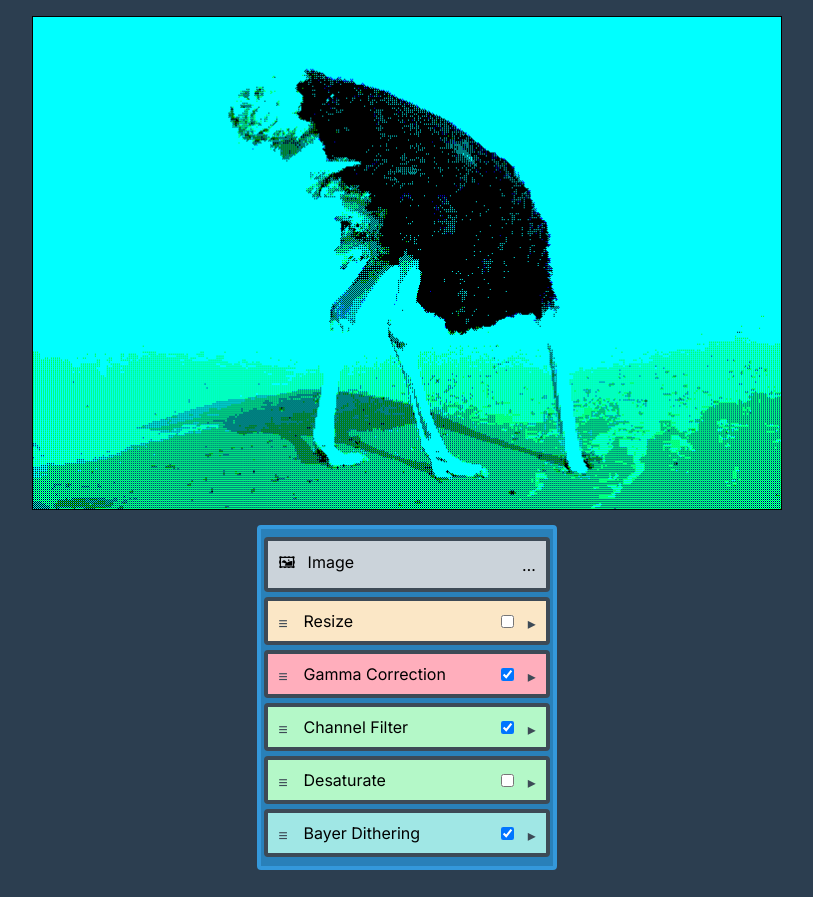
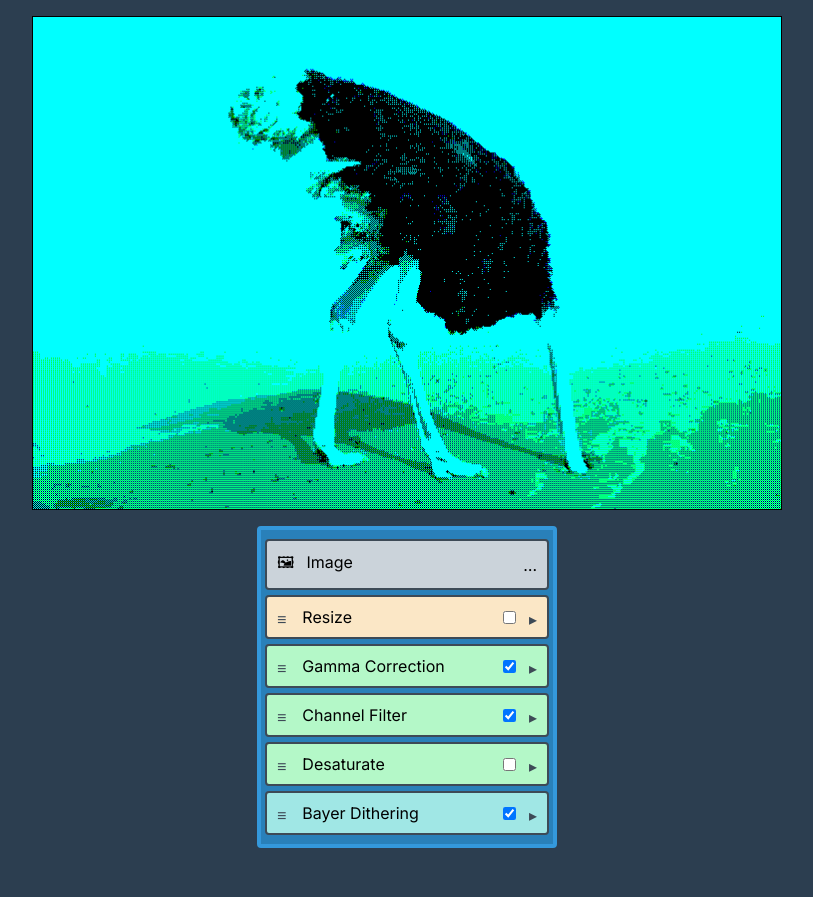
Before and after one commit to KereneL/next-graphic-effects, a Next.js app: page / in a window 1280 px wide. Shown: the whole page, without its empty margins (233-1046 px from the left). After the commit the page ends 876 px from the top, so only its background shows below. Built offline with nearby package versions, Linux system fonts and the light colour scheme.

Commit message:
refactored style into css

```diff
--- a/src/app/components/EffectListItem.jsx
+++ b/src/app/components/EffectListItem.jsx
@@ -29,16 +29,8 @@ export default function EffectListItem({
       ref={provided.innerRef}
       {...provided.draggableProps}
       onClick={handleLayerClick}
+      className="layer-list-item"
       style={{
-        padding: "10px",
-        margin: "5px 0",
-        cursor: "pointer",
-        borderRadius: "4px",
-        border: "4px solid",
-        boxSizing: "border-box",
-        display: "flex",
-        alignItems: "center",
-        justifyContent: "space-between",
         ...provided.draggableProps.style,
         ...layerStyle,
       }}
--- a/src/app/components/ImageListItem.jsx
+++ b/src/app/components/ImageListItem.jsx
@@ -22,18 +22,12 @@ export default function ImageListItem() {
   return (
     <div
       onClick={handleBackgroundClick}
+      className="layer-list-item"
       style={{
-        padding: "10px",
-        margin: "5px 0",
         backgroundColor: "#cbd3da",
         color: "#000",
         cursor: "pointer",
-        borderRadius: "4px",
-        border: "4px solid",
         borderColor: "#3d4a56",
-        display: "flex",
-        alignItems: "center",
-        justifyContent: "space-between",
       }}
     >
       <div>
--- a/src/app/components/LayerControls.jsx
+++ b/src/app/components/LayerControls.jsx
@@ -11,21 +11,7 @@ export default function LayerControls({ selectedLayer, onChange }) {
 
   return (
     <div
-      style={{
-        position: "absolute",
-        left: "90%",
-        border: "2px solid rgba(0, 0, 0, 0.75)",
-        borderRadius: "4px",
-        backgroundColor: "#f9f9f9",
-        zIndex: "1000",
-        boxShadow: "0px 4px 6px rgba(0, 0, 0, 0.25)",
-        whiteSpace: "nowrap",
-        color: "#000000",
-        display: "flex",
-        flexDirection: "column",
-        gap: "10px",
-        cursor: "default",
-      }}
+      className="layer-controls"
       onClick={(e) => {
         e.stopPropagation(); // Prevent clicks from propagating
       }}
--- a/src/app/components/LayersPanel.jsx
+++ b/src/app/components/LayersPanel.jsx
@@ -3,25 +3,7 @@ import List from "./List";
 
 export default function LayersPanel() {
   return (
-    <div
-      className="layers-panel"
-      style={{
-        minWidth: "128px",
-        maxWidth: "300px",
-        margin: "0.2em",
-        padding: "0.2em",
-        height: "100%",
-        boxSizing: "border-box",
-        width: "300px",
-        position: "relative",
-        overflow: "visible",
-
-        backgroundColor: "#2980b9",
-        borderRadius: "4px",
-        border: "4px solid",
-        borderColor: "#3498db",
-      }}
-    >
+    <div className="layer-panel">
       <List />
     </div>
   );
--- a/src/app/components/List.jsx
+++ b/src/app/components/List.jsx
@@ -39,7 +39,7 @@ export default function List() {
             <ul
               {...provided.droppableProps}
               ref={provided.innerRef}
-              style={{ listStyleType: "none", padding: "0" }}
+              className="layer-list"
             >
               <ImageListItem />
               {layerList.map((layer, index) => (
--- a/src/app/components/ListItemHandle.jsx
+++ b/src/app/components/ListItemHandle.jsx
@@ -6,12 +6,7 @@ export default function ListItemHandle({ handleColor, provided }) {
   return (
     <div
       className="list-item-handle"
-      style={{
-        paddingInlineEnd: "1em",
-        fontSizeAdjust: "0.75",
-        lineHeight: "0",
-        color: handleColor,
-      }}
+      style={{ color: handleColor }}
       {...provided.dragHandleProps}
     >
       ≡
--- a/src/app/components/ToolPanel.jsx
+++ b/src/app/components/ToolPanel.jsx
@@ -5,15 +5,7 @@ import LayersPanel from "./LayersPanel";
 
 export default function ToolPanel() {
   return (
-    <div
-      className="tool-panel"
-      style={{
-        display: "flex",
-        justifyContent: "center",
-        margin: "0 0 0 0",
-        padding: "0.5em",
-      }}
-    >
+    <div className="tool-panel">
       {/*<p>some top text here maybe</p>*/}
       <LayersPanel />
     </div>
--- a/src/app/effects/gamma-correction/GammaCorrection.js
+++ b/src/app/effects/gamma-correction/GammaCorrection.js
@@ -5,16 +5,14 @@ const GammaCorrection = {
     schema: {
         "title": "Gamma Correction",
         "idleStyle": {
-            backgroundColor: '#FFAEBC',
+            backgroundColor: '#B4F8C8',
             color: '#000000',
             borderColor: '#3d4a56',
-            boxSizing: 'border-box',
         },
         "selectedStyle": {
-            backgroundColor: '#FFAEBC',
-            color: '#ff163e',
-            borderColor: '#ff627d',
-            boxSizing: 'border-box',
+            backgroundColor: '#B4F8C8',
+            color: '#0b6e29',
+            borderColor: '#12B442',
         }
     },
 
--- a/src/app/globals.css
+++ b/src/app/globals.css
@@ -9,30 +9,24 @@
   --background-start-rgb: 214, 219, 220;
   --background-end-rgb: 255, 255, 255;
 
-  --primary-glow: conic-gradient(
-    from 180deg at 50% 50%,
+  --primary-glow: conic-gradient(from 180deg at 50% 50%,
       #16abff33 0deg,
       #0885ff33 55deg,
       #54d6ff33 120deg,
       #0071ff33 160deg,
-    transparent 360deg
-  );
-  --secondary-glow: radial-gradient(
-    rgba(255, 255, 255, 1),
-    rgba(255, 255, 255, 0)
-  );
+      transparent 360deg);
+  --secondary-glow: radial-gradient(rgba(255, 255, 255, 1),
+      rgba(255, 255, 255, 0));
 
   --tile-start-rgb: 239, 245, 249;
   --tile-end-rgb: 228, 232, 233;
-  --tile-border: conic-gradient(
-    #00000080,
+  --tile-border: conic-gradient(#00000080,
       #00000040,
       #00000030,
       #00000020,
       #00000010,
       #00000010,
-    #00000080
-  );
+      #00000080);
 
   --callout-rgb: 238, 240, 241;
   --callout-border-rgb: 172, 175, 176;
@@ -47,24 +41,20 @@
     --background-end-rgb: 0, 0, 0;
 
     --primary-glow: radial-gradient(rgba(1, 65, 255, 0.4), rgba(1, 65, 255, 0));
-    --secondary-glow: linear-gradient(
-      to bottom right,
+    --secondary-glow: linear-gradient(to bottom right,
         rgba(1, 65, 255, 0),
         rgba(1, 65, 255, 0),
-      rgba(1, 65, 255, 0.3)
-    );
+        rgba(1, 65, 255, 0.3));
 
     --tile-start-rgb: 2, 13, 46;
     --tile-end-rgb: 2, 5, 19;
-    --tile-border: conic-gradient(
-      #ffffff80,
+    --tile-border: conic-gradient(#ffffff80,
         #ffffff40,
         #ffffff30,
         #ffffff20,
         #ffffff10,
         #ffffff10,
-      #ffffff80
-    );
+        #ffffff80);
 
     --callout-rgb: 20, 20, 20;
     --callout-border-rgb: 108, 108, 108;
@@ -83,6 +73,19 @@ html,
 body {
   max-width: 100vw;
   overflow-x: hidden;
+}
+
+main {
+  display: flex;
+  padding: 1rem;
+  justify-content: center;
+}
+
+AppWrapper {
+  display: flex;
+  flex-direction: row;
+  min-height: 100vh;
+  position: relative;
 }
 
 body {
@@ -104,7 +107,71 @@ a {
   }
 }
 
+.tool-panel {
+  display: flex;
+  justify-content: center;
+  margin: 0 0 0 0;
+  padding: 0.5em;
+}
+
+.layer-panel {
+  min-width: 128px;
+  max-width: 300px;
+  margin: 0.25em;
+  padding: 0.25em;
+  height: 100%;
+  box-sizing: border-box;
+  width: 300px;
+  position: relative;
+  overflow: visible;
+  background-color: #2980b9;
+  border-radius: 4px;
+  border: 4px solid;
+  border-color: #3498db;
+}
+
+.layer-list {
+  list-style-type: "none";
+  padding: "0";
+}
+
+.layer-list-item {
+  padding: 10px;
+  margin: 5px 0;
+  cursor: pointer;
+  border-radius: 4px;
+  border: 2px solid;
+  box-sizing: border-box;
+  display: flex;
+  align-items: center;
+  justify-content: space-between;
+  position: relative;
+}
+
+.list-item-handle {
+  padding-inline-end: 1em;
+  font-size-adjust: 0.75;
+  line-height: 0;
+}
+
+.layer-controls {
+  position: absolute;
+  left: 100%;
+  margin-inline-start: 8px;
+  border: 2px solid #3498db;
+  border-radius: 4px;
+  background-color: #f9f9f9;
+  z-index: 1000;
+  box-shadow: 0px 4px 6px rgba(0, 0, 0, 0.25);
+  white-space: nowrap;
+  color: #000000;
+  display: flex;
+  flex-direction: column;
+  gap: 10px;
+  cursor: default;
+  box-sizing: border-box;
+}
+
 canvas {
-
   border: 1px black solid
 }
--- a/src/app/page.js
+++ b/src/app/page.js
@@ -5,27 +5,8 @@ import AppWrapper from './components/AppWrapper';
 export default function Home() {
 
     return (
-        <main
-            style={{
-                display: 'flex',
-                flexDirection: 'row',
-                alignItems: 'flex-start',
-                padding: '1rem',
-                minHeight: '100vh',
-                position: 'relative',
-                justifyContent: 'center',
-            }}
-        >
-            <AppWrapper
-                style={{
-                    display: 'flex',
-                    flexDirection: 'row',
-                    alignItems: 'flex-start',
-                    padding: '1rem',
-                    minHeight: '100vh',
-                    position: 'relative',
-                }}
-            />
+        <main>
+            <AppWrapper/>
         </main>
     );
 }
```
Lines whose indentation alone changed are shown as unchanged.
